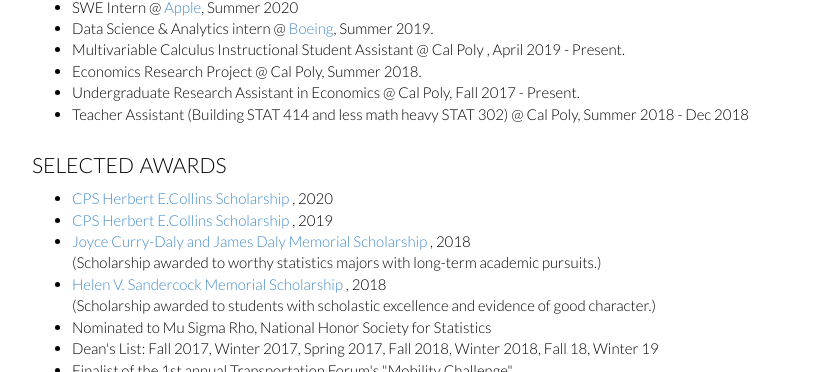
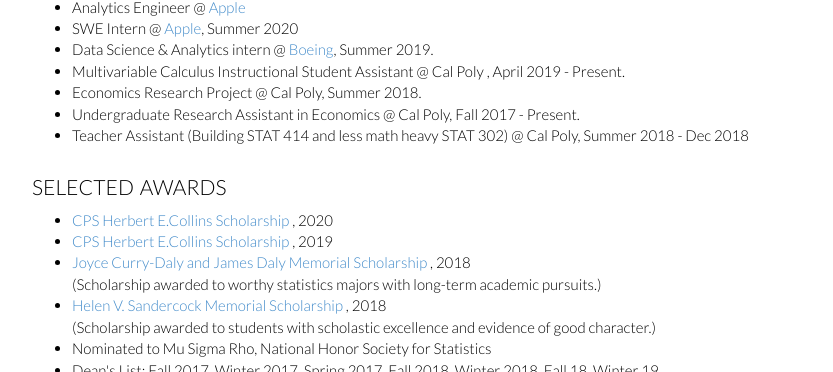
Before and after one commit to ayakkala1/ayakkala.github.io, a plain HTML site: page index.html in a window 1280 px wide. Shown: the part 728-1100 px from the top of the page, without its empty margins (223-1056 px from the left). Drawn offline with nearby package versions, Linux system fonts and the light colour scheme.

Commit message:
Update index.html
add apple work

```diff
--- a/index.html
+++ b/index.html
@@ -122,6 +122,7 @@ Deep Learning
         </ul>
       <h2>experience</h2>
       <ul>
+	<li>Analytics Engineer @ <a href = "https://www.apple.com">Apple</a></li>
 	<li>SWE Intern @ <a href = "https://www.apple.com">Apple</a>, Summer 2020 </li>
       <li>Data Science & Analytics intern
 @ <a href = "https://www.boeing.com">Boeing</a>, Summer 2019.</li>
```
